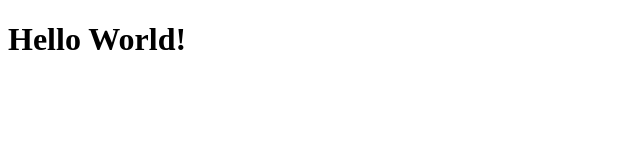
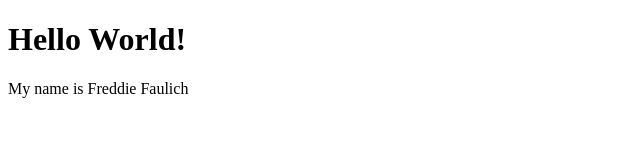
Before and after one commit to janared2102/TestAPL, a plain HTML site: page index.html in a window 1280 px wide. Shown: the whole page, without its empty margins (0-640 px from the left). Drawn offline with Linux system fonts and the light colour scheme.

Commit message:
2. check in

```diff
--- a/index.html
+++ b/index.html
@@ -6,5 +6,6 @@
 </head>
 <body>
 <h1>Hello World!</h1>
+<p>My name is Freddie Faulich</p>
 </body>
 </html>
```
